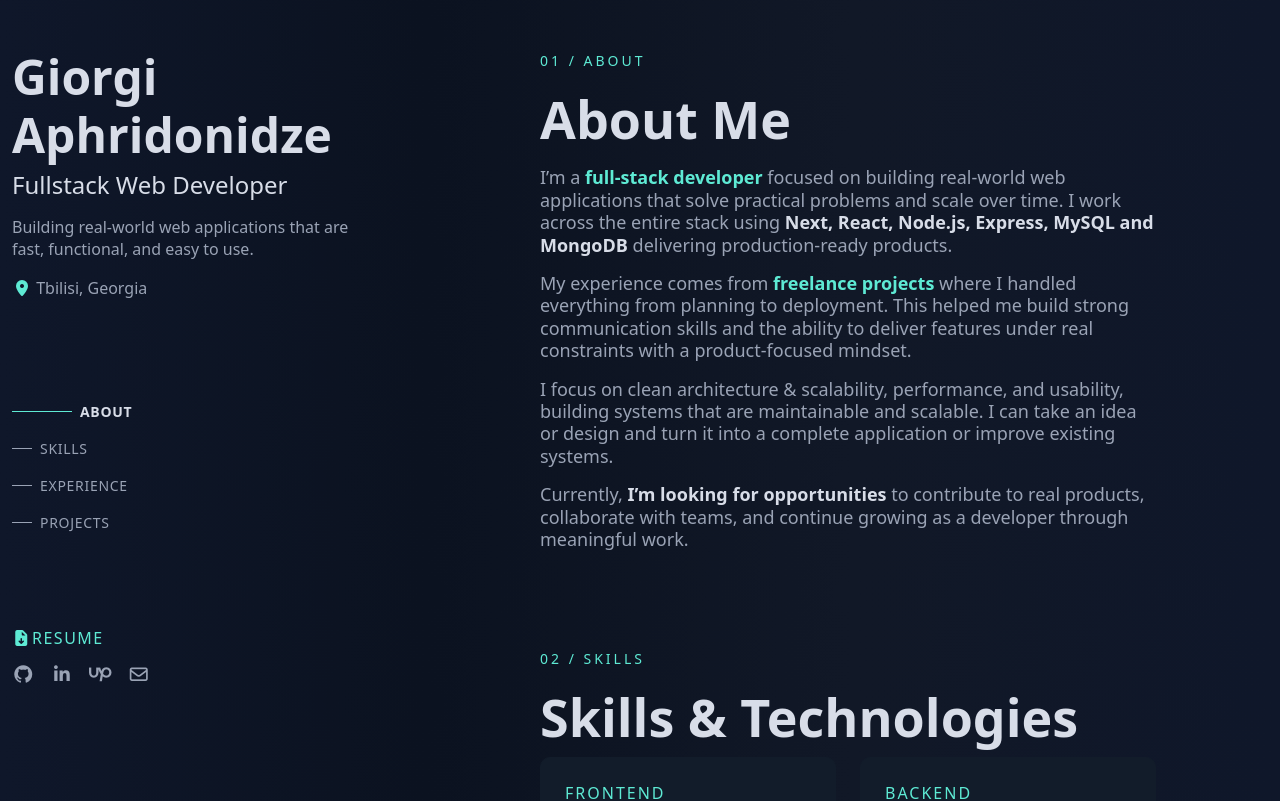
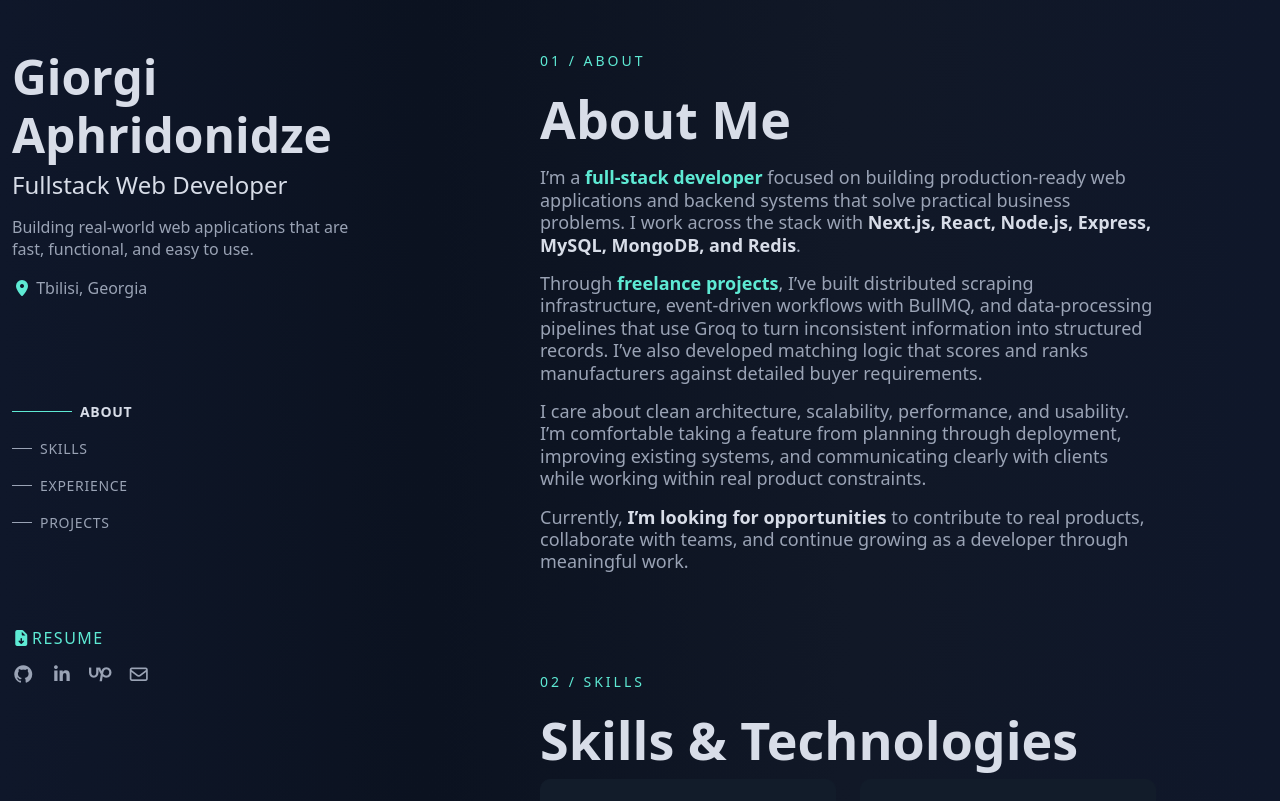
Before and after one commit to Apridonidze/portfolio-app, a React (Vite) app: page / in a window 1280 px wide. Shown: the top 801 px of the page. Built offline with nearby package versions, Linux system fonts and the light colour scheme; no server answers.

Commit message:
Update about section with latest experience

```diff
--- a/src/container/About.jsx
+++ b/src/container/About.jsx
@@ -19,11 +19,11 @@ export default function About({ setActiveSection }){
             <h1 className="section-title ">About Me</h1>
 
             <div className="section-body">
-                <h6 className="my-3">I’m a <b>full-stack developer</b> focused on building real-world web applications that solve practical problems and scale over time. I work across the entire stack using <b className="lightHighlight">Next, React, Node.js, Express, MySQL and MongoDB</b> delivering production-ready products.</h6>
+                <h6 className="my-3">I’m a <b>full-stack developer</b> focused on building production-ready web applications and backend systems that solve practical business problems. I work across the stack with <b className="lightHighlight">Next.js, React, Node.js, Express, MySQL, MongoDB, and Redis</b>.</h6>
 
-                <h6 className="my-3">My experience comes from <b>freelance projects</b> where I handled everything from planning to deployment. This helped me build strong communication skills and the ability to deliver features under real constraints with a product-focused mindset.</h6>
+                <h6 className="my-3">Through <b>freelance projects</b>, I’ve built distributed scraping infrastructure, event-driven workflows with BullMQ, and data-processing pipelines that use Groq to turn inconsistent information into structured records. I’ve also developed matching logic that scores and ranks manufacturers against detailed buyer requirements.</h6>
 
-                <h6 className="my-3">I focus on clean architecture & scalability, performance, and usability, building systems that are maintainable and scalable. I can take an idea or design and turn it into a complete application or improve existing systems.</h6>
+                <h6 className="my-3">I care about clean architecture, scalability, performance, and usability. I’m comfortable taking a feature from planning through deployment, improving existing systems, and communicating clearly with clients while working within real product constraints.</h6>
 
                 <h6 className="my-3">Currently, <b className="lightHighlight">I’m looking for opportunities</b> to contribute to real products, collaborate with teams, and continue growing as a developer through meaningful work.</h6>
             </div>
```
